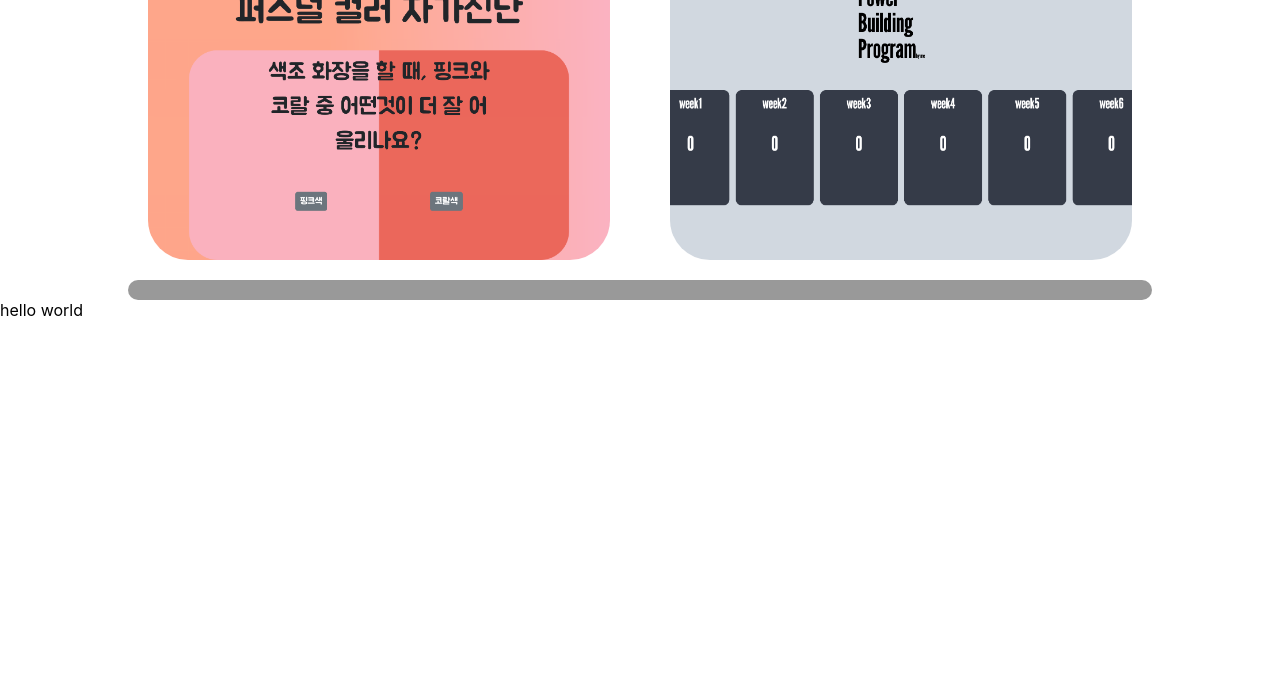
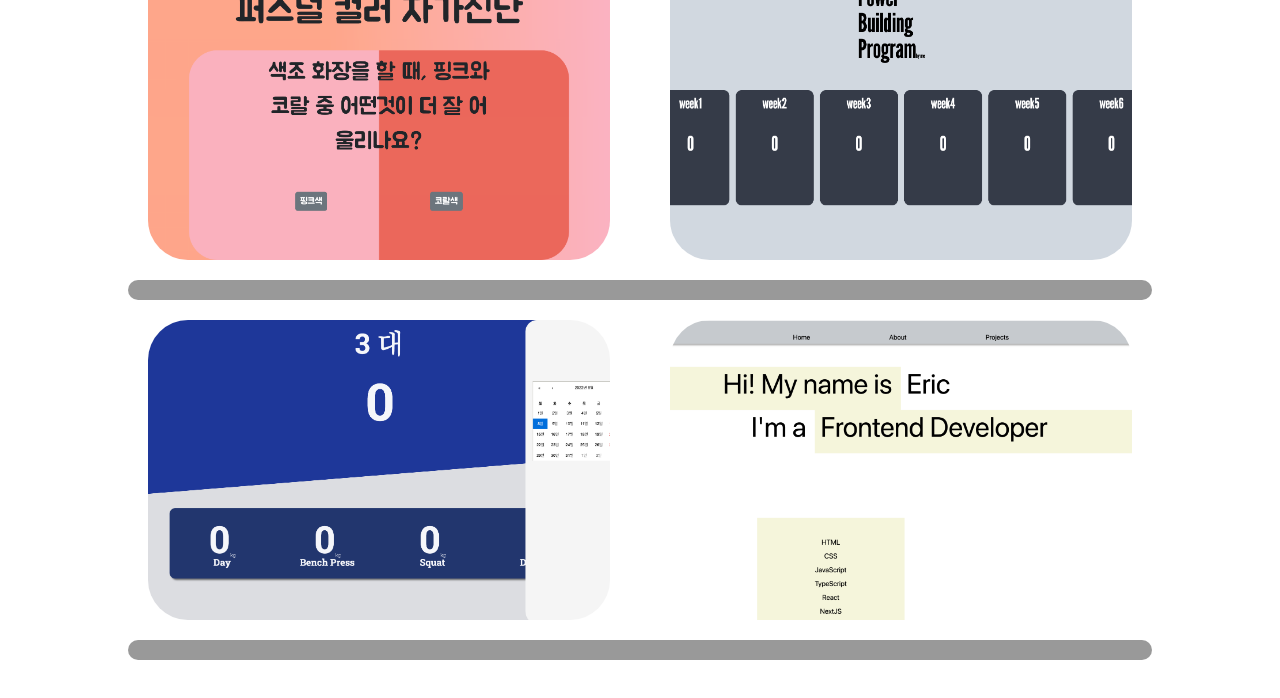
Before and after one commit to richcire/eric-yeon-page, a Next.js app: page / in a window 1280 px wide. Shown: the part 1802-2500 px from the top of the page. Built offline with nearby package versions, Linux system fonts and the light colour scheme.

Commit message:
add rest of the projects to section

```diff
--- a/public/components/Projects.tsx
+++ b/public/components/Projects.tsx
@@ -72,7 +72,7 @@ export default function Projects() {
   return (
     <>
       <ProjectsSection first={PROJECTS_LIST[0]} second={PROJECTS_LIST[1]} />
-      <div>hello world</div>
+      <ProjectsSection first={PROJECTS_LIST[2]} second={PROJECTS_LIST[3]} />
     </>
   );
 }
--- a/public/components/ProjectsSection.tsx
+++ b/public/components/ProjectsSection.tsx
@@ -84,13 +84,16 @@ export default function ProjectsSection({ first, second }: IProjectSection) {
   return (
     <>
       <CardsContainer>
-        {PROJECTS_LIST.slice(0, 2).map((project) => (
-          <ProjectCard
-            key={project.titleEng}
-            project={project}
-            onCardClick={onCardClick}
-          />
-        ))}
+        <ProjectCard
+          key={first.titleEng}
+          project={first}
+          onCardClick={onCardClick}
+        />
+        <ProjectCard
+          key={second.titleEng}
+          project={second}
+          onCardClick={onCardClick}
+        />
       </CardsContainer>
       <ProjectDetailContainer
         animate={isOpen ? "open" : "closed"}
--- a/public/constants.ts
+++ b/public/constants.ts
@@ -32,10 +32,37 @@ export const POWER_BUILDING: IProject = {
   descriptionKor:
     "이 프로그램은 매일매일의 운동량을 기록하기 위해 만들어졌다. 사용자는 그 날의 운동기록 데이터를 프로그램에 저장하여 그 주에 총 자신이 들었던 무게를 확인할 수 있다. 이러한 기록을 통해 사용자는 주마다 성장하는 자신의 모습을 확인할 수 있으며 운동의 동기부여를 얻는다.",
   githubLink: "https://github.com/richcire/powerbuilding-program",
-  skillStack: "HTML/CSS/TypeScript/React/Styled-component/Recoil/Firebase",
+  skillStack:
+    "HTML/CSS/TypeScript/React/Styled-component/Recoil/Firebase/React-router-dom",
   imgPath: "img/power_building.png",
 };
-export const WORKOUT_RECORD = "workout record";
-export const PROFILE_PAGE = "profile page";
+export const WORKOUT_RECORD: IProject = {
+  titleEng: "Simple Workout Record",
+  titleKor: "심플 운동 기록",
+  descriptionEng:
+    "Simple workout Record is advanced and simpler version of power building program. Program mainly focuses on three main work out(Bench Press, Squat, Deadlift) which oftenly stand for one's workout status. More functions, fancier gui, and more simple design makes user feel more comfortable to record their work out progress. User can also see their improvements much more easily through graph ",
+  descriptionKor:
+    "심플 운동 기록은 파워빌딩 프로그램의 더 심플하고 나은 버전이다. 프로그램은 흔히 사람의 운동현황의 척도로 불리는 3대 운동(벤치프레스, 스쿼트, 데드리프트)에 초점을 맞춘다. 더 많은 기능들, 멋있는 화면, 심플한 디자인은  사용자들로 하여금 운동기록을 기록하는 것에 더 편안함을 느끼게 한다. 또한 사용자들은 프로그램이 제공하는 그래프를 통해 성장과정을 한눈에 확인할 수 있다.",
+  skillStack:
+    "HTMl/CSS/TypeScript/React/Styled-component/Recoil/Framer Motion/Firebase/Apexcharts",
+  githubLink: "https://github.com/richcire/workout-record",
+  imgPath: "img/simple_workout_record.png",
+};
+export const PROFILE_PAGE: IProject = {
+  titleEng: "Eric Yeon Page",
+  titleKor: "에릭 연의 페이지",
+  descriptionEng:
+    "Eric Yeon's Profile Page. Current Page You are looking at. Built to express my self and my projects",
+  descriptionKor:
+    "에릭 연의 프로필 페이지. 현재 사용자가 보고 있는 페이지다. 에릭 연 자신과 자신의 프로젝트를 표현하기위해 만들어 졌다.",
+  skillStack: "HTML/CSS/TypeScript/React/NextJS/Styled-component/Framer Motion",
+  githubLink: "https://github.com/richcire/eric-yeon-page",
+  imgPath: "img/profile_page.png",
+};
 
-export const PROJECTS_LIST = [PERSONAL_COLOR, POWER_BUILDING];
+export const PROJECTS_LIST = [
+  PERSONAL_COLOR,
+  POWER_BUILDING,
+  WORKOUT_RECORD,
+  PROFILE_PAGE,
+];
```
Also changed, not shown: public/img/profile_page.png (added), public/img/simple_workout_record.png (added).
